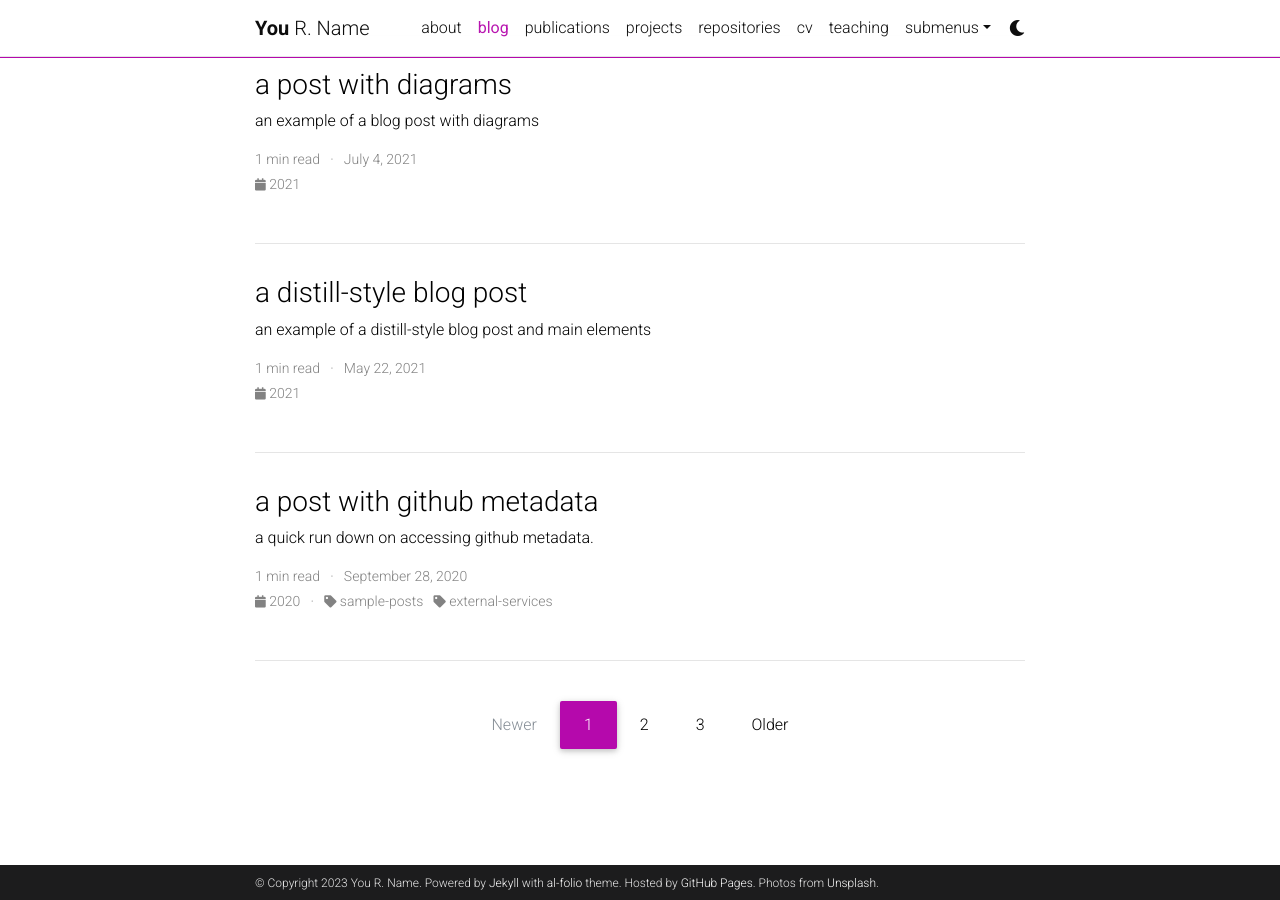
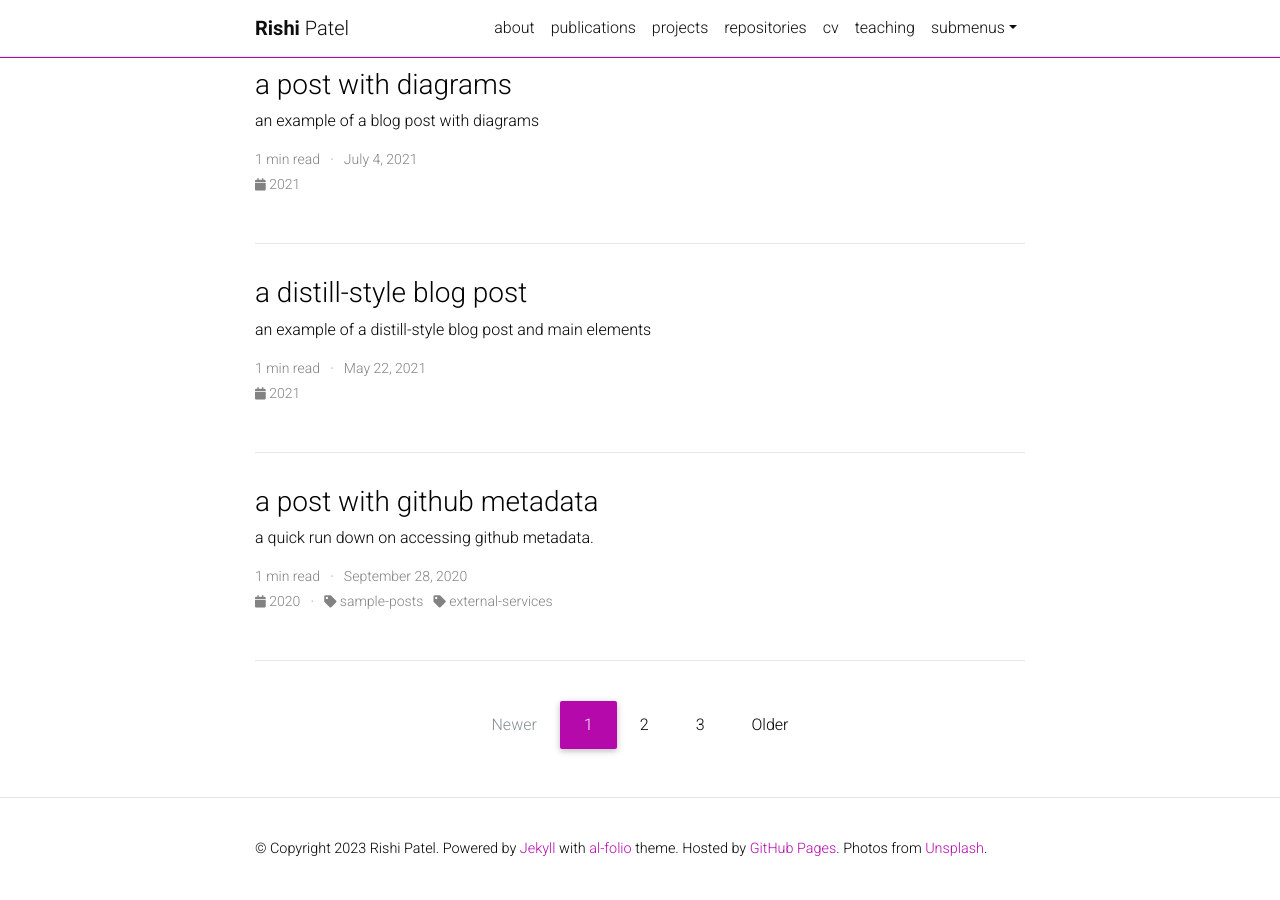
Before and after one commit to rishimp/rishimp.github.io, a Jekyll site: the page built from blog/index.html, in a window 1280 px wide and 900 px high, scrolled down 807 px. Built offline with Jekyll 4.4.1, drawn with Linux system fonts in a browser that asks for light colours; the list of posts is cut into pages by our own code; comment, search, counter and statistics services are not loaded; a style sheet for code colours, icons or effects is not loaded.

Commit message:
Update _config.yml

```diff
--- a/_config.yml
+++ b/_config.yml
@@ -3,12 +3,12 @@
 # -----------------------------------------------------------------------------
 
 title: blank # the website title (if blank, full name will be used instead)
-first_name: You
-middle_name: R.
-last_name: Name
-email: you@example.com
+first_name: Rishi
+middle_name:
+last_name: Patel
+email: riship@drexel.edu
 description: > # the ">" symbol means to ignore newlines until "footer_text:"
-  A simple, whitespace theme for academics. Based on [*folio](https://github.com/bogoli/-folio) design.
+  Rishi Patel's Personal Page #A simple, whitespace theme for academics. Based on [*folio](https://github.com/bogoli/-folio) design.
 footer_text: >
   Powered by <a href="https://jekyllrb.com/" target="_blank">Jekyll</a> with <a href="https://github.com/alshedivat/al-folio">al-folio</a> theme.
   Hosted by <a href="https://pages.github.com/" target="_blank">GitHub Pages</a>.
@@ -16,10 +16,10 @@ footer_text: >
 keywords: jekyll, jekyll-theme, academic-website, portfolio-website  # add your own keywords or leave empty
 
 lang: en # the language of your site (for example: en, fr, cn, ru, etc.)
-icon: ⚛️  # the emoji used as the favicon (alternatively, provide image name in /assets/img/)
+icon: 😏 # the emoji used as the favicon (alternatively, provide image name in /assets/img/)
 
 url: https://rishimp.github.io # the base hostname & protocol for your site
-baseurl:  # the subpath of your site, e.g. /blog/
+baseurl: # the subpath of your site, e.g. /blog/
 last_updated: false # set to true if you want to display last updated in the footer
 impressum_path:  # set to path to include impressum link in the footer, use the same path as permalink in a page, helps to conform with EU GDPR
 
@@ -45,14 +45,14 @@ repo_trophies:
 # will use title and url fields
 # Take a look to https://github.com/jekyll/jekyll-feed for more customization
 
-rss_icon: true
+rss_icon: false
 
 # -----------------------------------------------------------------------------
 # Layout
 # -----------------------------------------------------------------------------
 
 navbar_fixed: true
-footer_fixed: true
+footer_fixed: false
 
 # Dimensions
 max_width: 800px
@@ -104,7 +104,7 @@ youtube_id: # your youtube channel id (youtube.com/@<youtube_id>)
 discord_id: # your discord id (18-digit unique numerical identifier)
 
 contact_note: >
-  You can even add a little note about which of these is the best way to reach you.
+  #You can even add a little note about which of these is the best way to reach you.
 
 # -----------------------------------------------------------------------------
 # Analytics and search engine verification
@@ -121,7 +121,7 @@ bing_site_verification:  # out your bing-site-verification ID (Bing Webmaster)
 # -----------------------------------------------------------------------------
 
 blog_name: al-folio # blog_name will be displayed in your blog page
-blog_nav_title: blog # your blog must have a title for it to be displayed in the nav bar
+blog_nav_title: #blog # your blog must have a title for it to be displayed in the nav bar
 blog_description: a simple whitespace theme for academics
 permalink: /blog/:year/:title/
 
@@ -355,7 +355,7 @@ enable_masonry:             true   # enables automatic project cards arrangement
 enable_math:                true   # enables math typesetting (uses MathJax)
 enable_tooltips:            false  # enables automatic tooltip links generated
                                    # for each section titles on pages and posts
-enable_darkmode:            true   # enables switching between light/dark modes
+enable_darkmode:            false   # enables switching between light/dark modes
 enable_navbar_social:       false  # enables displaying social links in the
                                    # navbar on the about page
 enable_project_categories:  true   # enables categorization of projects into
```
